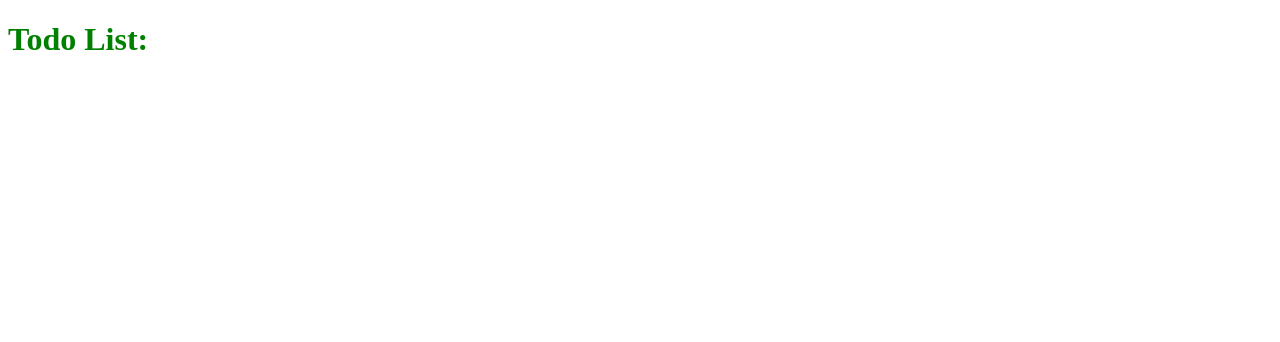
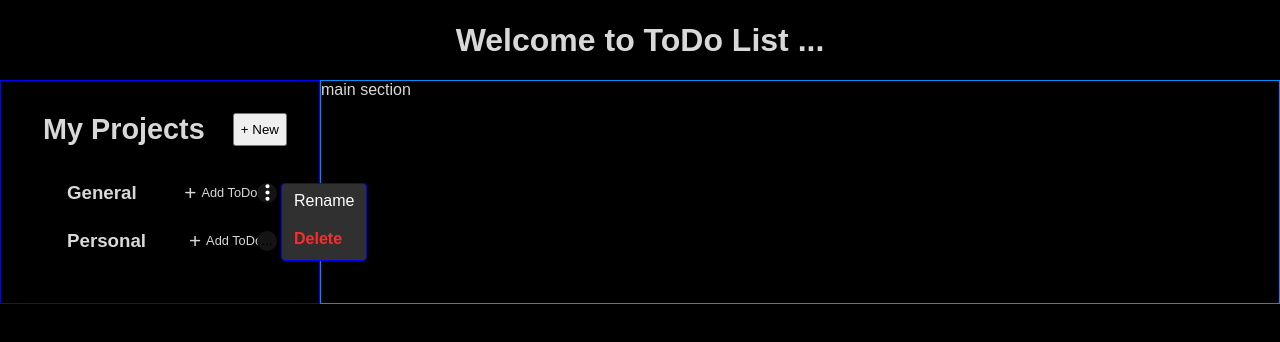
Before and after one commit to dere-12/todo-list, a website built with webpack: page src/template.html in a window 1280 px wide. Built offline with nearby package versions, Linux system fonts and the light colour scheme.

Commit message:
Add initial UI of the page

```diff
--- a/src/index.js
+++ b/src/index.js
@@ -1,4 +1,6 @@
 import "./style.css";
+import "./modules/DOMStuff/createProjectElements.js";
+import "./modules/DOMStuff/renderProject.js";
 import {
   createProject,
   projectsArray,
--- /dev/null
+++ b/src/modules/DOMStuff/createProjectElements.js
@@ -0,0 +1,62 @@
+import "./project.css";
+import threeDots from "../../images/dots-vertical-menu.svg";
+
+const aside = document.querySelector("aside");
+aside.innerHTML = `
+  <div class="project-title">
+    <div class="title">
+      <h2>My Projects</h2>
+      <button class="new-button new-btn-js">+ New</button>
+    </div>
+    <span class="tooltip">Create New Project</span>
+  </div>
+  <ul class="projects-container">
+    <li class="project">
+      <h3>General</h3>
+      <p> <span>+</span> Add ToDo</p>
+      <div class="menu-wrapper">
+        <button class="menu-button" id="idd">
+          <img src="${threeDots} "width="20px" alt="kebab menu icon, dots vertical menu" />
+        </button>
+        <div class="menu-options">
+          <div class="menu-item rename">Rename</div>
+          <div class="menu-item delete">Delete</div>
+        </div>
+      </div>
+    </li>
+    <li class="project">
+      <h3>Personal</h3>
+      <p> <span>+</span> Add ToDo</p>
+      <button>...</button>
+    </li>
+  </ul>
+
+  <dialog id="projectDialog">
+    <form method="dialog">
+      <h3>New Project</h3>
+      <input
+        type="text"
+        id="projectName"
+        placeholder="Enter project name"
+        required
+      />
+      <div>
+        <button type="button" class="close-btn" id="cancelBtn">Cancel</button>
+        <button type="submit" class="create-btn">Create</button>
+      </div>
+    </form>
+  </dialog>
+`;
+
+function addNewProjectElement() {
+  const li = `
+    <li class="project">
+      <h3>Your Project Name</h3>
+      <p> <span>+</span> Add ToDo</p>
+      <button>...</button>
+    </li>
+  `;
+  aside.appendChild(li);
+}
+
+export { addNewProjectElement };
--- /dev/null
+++ b/src/modules/DOMStuff/project.css
@@ -0,0 +1,127 @@
+aside {
+  padding: 2rem;
+}
+
+.project-title {
+  position: relative;
+}
+
+.project-title h2 {
+  font-size: 1.8rem;
+  margin-left: 10px;
+}
+
+.project-title .title {
+  display: flex;
+  justify-content: space-between;
+  padding-bottom: 1.8rem;
+}
+
+.project-title .tooltip {
+  visibility: hidden;
+  font-family: inherit;
+  font-size: 0.7rem;
+  font-weight: 600;
+  padding: 4px;
+  border-radius: 2px;
+  border: 1px solid blue;
+  background-color: #010e1a;
+  /* color: #0174e3; */
+  color: #ffffff;
+  position: absolute;
+  bottom: 4px;
+  right: -2rem;
+  z-index: 1;
+}
+
+.new-button {
+  cursor: pointer;
+}
+ul li {
+  list-style: none;
+}
+.projects-container .project {
+  display: flex;
+  justify-content: space-between;
+  align-items: center;
+  margin-bottom: 12px;
+  margin-left: -1rem;
+  padding: 6px 10px;
+}
+
+.projects-container .project h3 {
+  cursor: pointer;
+}
+
+.projects-container .project p {
+  cursor: pointer;
+  font-size: 0.8rem;
+  display: flex;
+  gap: 5px;
+  align-items: center;
+}
+
+.projects-container .project p span {
+  font-size: 1.3rem;
+}
+
+.projects-container .project button {
+  width: 20px;
+  height: 20px;
+  cursor: pointer;
+  display: flex;
+  justify-content: center;
+  align-items: center;
+  border-radius: 50%;
+  border: none;
+  background-color: #141414;
+}
+
+.projects-container .project button img {
+  width: 25px;
+  height: 25px;
+  filter: invert(1);
+}
+
+.menu-wrapper {
+  position: relative;
+}
+
+.menu-wrapper .menu-options {
+  position: absolute;
+  left: 1.5rem;
+  top: 0;
+  border: 1px solid blue;
+  background-color: #303030;
+  color: #ffffff;
+  border-radius: 4px;
+  /* display: none;
+  flex-direction: column; */
+}
+
+.menu-wrapper .menu-options .menu-item {
+  padding: 8px 12px;
+  cursor: pointer;
+  margin-bottom: 4px;
+}
+
+.menu-options .delete {
+  color: #ff2a2a;
+  font-weight: bold;
+}
+
+.menu-options .menu-item:hover {
+  background-color: #202020;
+}
+
+.projects-container .project button:hover {
+  background-color: #000000;
+}
+
+.projects-container .project:hover {
+  background-color: #151616;
+}
+
+.projects-container .project p {
+  margin-right: -3rem;
+}
--- /dev/null
+++ b/src/modules/DOMStuff/renderProject.js
@@ -0,0 +1,33 @@
+const newBtn = document.querySelector(".new-btn-js");
+const tooltip = document.querySelector(".tooltip");
+const project = document.querySelector(".project");
+
+newBtn.addEventListener("mouseenter", () => {
+  tooltip.style.visibility = "visible";
+});
+
+newBtn.addEventListener("mouseleave", () => {
+  tooltip.style.visibility = "hidden";
+});
+
+newBtn.addEventListener("click", newBtnHandler);
+
+function newBtnHandler() {
+  console.log("new btn clicked");
+}
+
+project.addEventListener("click", (e) => {
+  // console.log("pro-clicked");
+  if (e.target.classList.contains("menu-button")) {
+    console.log("3dots clicked");
+    // const menus = e.target.nextElementSibling;
+    // document.querySelectorAll(".menu-options").forEach((menu) => {
+    //   if (menu !== menus) menu.style.display = "none"; // Close other menus
+    // });
+    // menus.style.display = menus.style.display === "flex" ? "none" : "flex";
+  }
+
+  if (e.target.classList.contains("delete")) {
+    console.log("delete");
+  }
+});
--- a/src/style.css
+++ b/src/style.css
@@ -1,3 +1,39 @@
-h1 {
-  color: green;
+* {
+  margin: 0;
+  box-sizing: border-box;
 }
+
+body {
+  font-family: sans-serif, monospace;
+  background-color: #000000;
+  color: #d8d8d8;
+}
+
+.main-container {
+  width: 100%;
+  height: 100%;
+
+  display: grid;
+  grid-template-columns: 25% 75%;
+  grid-template-rows: 80px calc(100% - 80px);
+}
+
+header {
+  grid-column: 1 / 3;
+  grid-row: 1 / 2;
+  display: flex;
+  justify-content: center;
+  align-items: center;
+}
+
+aside {
+  border: 1px solid blue;
+  grid-column: 1 / 2;
+  grid-row: 2 / 3;
+}
+
+main {
+  border: 1px solid rgb(0, 140, 255);
+  grid-column: 2/3;
+  grid-row: 2/3;
+}
--- a/src/template.html
+++ b/src/template.html
@@ -6,6 +6,48 @@
     <title>Todo List</title>
   </head>
   <body>
-    <h1>Todo List:</h1>
+    <div class="main-container">
+      <header>
+        <h1>Welcome to ToDo List ...</h1>
+      </header>
+      <aside>
+        <!-- <div class="project-title">
+          <h2>My Projects</h2>
+          <button>+ New</button>
+          <div class="tooltip">Create New Project</div>
+        </div>
+        <ul class="projects-container">
+          <li class="project">
+            <h3>General</h3>
+            <p>+ Add ToDo</p>
+            <button>...</button>
+          </li>
+          <li class="project">
+            <h3>Personal</h3>
+            <p>+ Add ToDo</p>
+            <button>...</button>
+          </li>
+        </ul> -->
+
+        <!-- <dialog id="projectDialog">
+          <form method="dialog">
+            <h3>New Project</h3>
+            <input
+              type="text"
+              id="projectName"
+              placeholder="Enter project name"
+              required
+            />
+            <div>
+              <button type="submit" class="create-btn">Create</button>
+              <button type="button" class="close-btn" id="cancelBtn">
+                Cancel
+              </button>
+            </div>
+          </form>
+        </dialog> -->
+      </aside>
+      <main>main section</main>
+    </div>
   </body>
 </html>
```
Also changed, not shown: src/images/dots-vertical-menu.svg (added).
